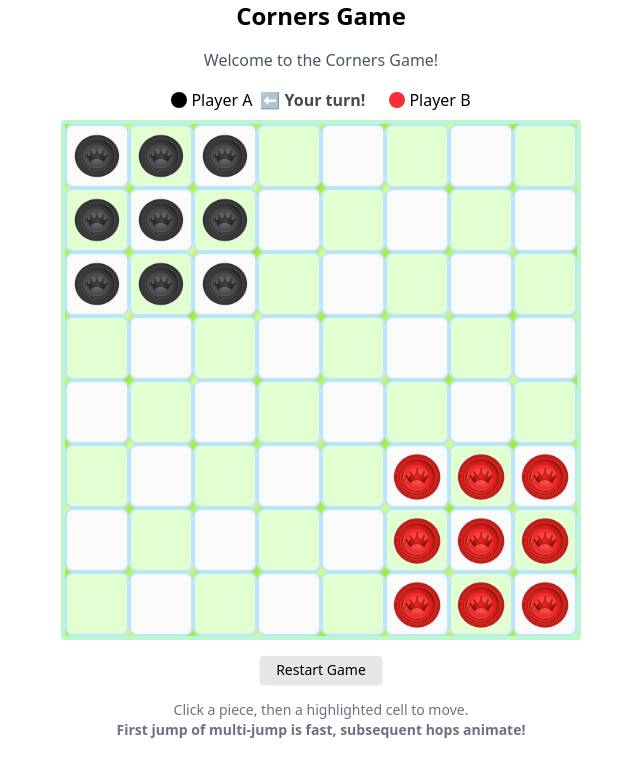
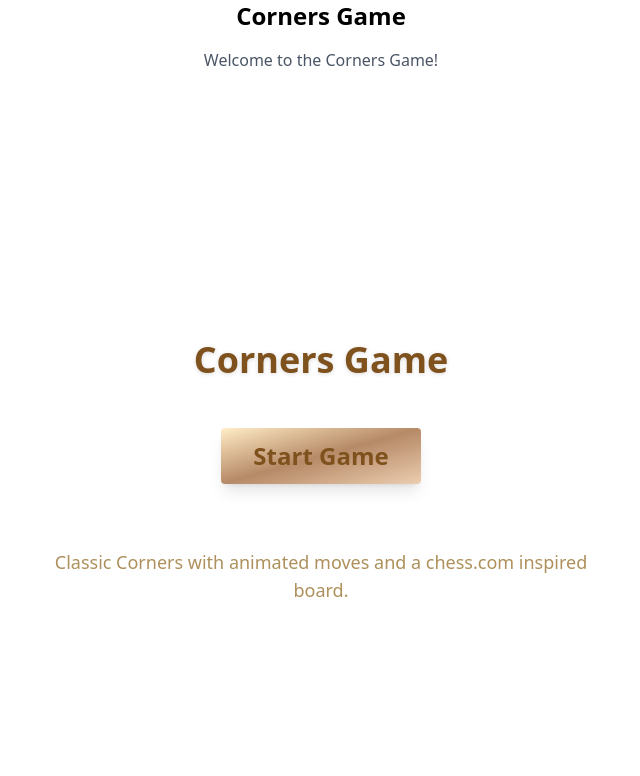
Before and after one commit to atadurdyyewserdar/corners-game, a React app in the folder frontend/: page / in a window 1280 px wide. Shown: the top 776 px of the page, without its empty margins (319-959 px from the left). Built offline with nearby package versions, Linux system fonts and the light colour scheme; the HTML template or start-up script is replaced by a standard one.

Commit message:
UI fixes

```diff
--- a/frontend/src/components/GameBoard.tsx
+++ b/frontend/src/components/GameBoard.tsx
@@ -1,9 +1,9 @@
-import React, { useState } from "react";
+import React, { useState, useRef, useEffect } from "react";
 import { motion } from "framer-motion";
 import type { Player } from "../types/game";
 
-const BLACK_PIECE_IMG = "/piece_black.png"; // Player A
-const RED_PIECE_IMG = "/piece_red.png";     // Player B
+const BLACK_PIECE_IMG = "/piece_black.png";
+const RED_PIECE_IMG = "/piece_red.png";
 
 const BOARD_SIZE = 8;
 const CELL_SIZE = 64;
@@ -11,6 +11,10 @@ const PIECE_SIZE = 0.8 * CELL_SIZE;
 
 type Position = { row: number; col: number };
 type PieceWithId = { id: string; player: Player; row: number; col: number };
+type MoveEntry = { pieces: PieceWithId[]; from?: Position; to?: Position };
+
+const DARK_SQUARE = "#A46D41";
+const LIGHT_SQUARE = "#F7E0AC";
 
 function createInitialPieces(): PieceWithId[] {
   let idCounter = 1;
@@ -24,7 +28,9 @@ function createInitialPieces(): PieceWithId[] {
       pieces.push({ id: `B-${idCounter++}`, player: "B", row, col });
   return pieces;
 }
-
+function clonePieces(pieces: PieceWithId[]): PieceWithId[] {
+  return pieces.map(p => ({ ...p }));
+}
 function getBoardFromPieces(pieces: PieceWithId[]): (Player | null)[][] {
   const board: (Player | null)[][] = Array.from({ length: BOARD_SIZE }, () =>
     Array.from({ length: BOARD_SIZE }, () => null)
@@ -32,7 +38,6 @@ function getBoardFromPieces(pieces: PieceWithId[]): (Player | null)[][] {
   for (const p of pieces) board[p.row][p.col] = p.player;
   return board;
 }
-
 function isPlayerInOpponentCorner(pieces: PieceWithId[], player: Player): boolean {
   if (player === "A") {
     for (let row = BOARD_SIZE - 3; row < BOARD_SIZE; row++)
@@ -50,16 +55,13 @@ function isPlayerInOpponentCorner(pieces: PieceWithId[], player: Player): boolea
   }
   return false;
 }
-
 function getValidMoves(board: (Player | null)[][], pos: Position): Position[] {
   const directions = [
-    { dr: -1, dc: 0 }, { dr: 1, dc: 0 },
-    { dr: 0, dc: -1 }, { dr: 0, dc: 1 },
+    { dr: -1, dc: 0 }, { dr: 1, dc: 0 }, { dr: 0, dc: -1 }, { dr: 0, dc: 1 },
   ];
   const moves: Position[] = [];
   const visited = new Set<string>();
   function posKey(p: Position) { return `${p.row},${p.col}`; }
-  // Adjacent
   directions.forEach(({ dr, dc }) => {
     const nr = pos.row + dr, nc = pos.col + dc;
     if (
@@ -71,7 +73,6 @@ function getValidMoves(board: (Player | null)[][], pos: Position): Position[] {
       visited.add(posKey({ row: nr, col: nc }));
     }
   });
-  // Recursive jumps
   function dfsJump(from: Position) {
     directions.forEach(({ dr, dc }) => {
       const midR = from.row + dr, midC = from.col + dc;
@@ -93,7 +94,6 @@ function getValidMoves(board: (Player | null)[][], pos: Position): Position[] {
   dfsJump(pos);
   return moves;
 }
-
 function findJumpPath(board: (Player | null)[][], from: Position, to: Position): Position[] {
   if (
     (Math.abs(from.row - to.row) === 1 && from.col === to.col) ||
@@ -128,7 +128,56 @@ function findJumpPath(board: (Player | null)[][], from: Position, to: Position):
   return path[path.length - 1].row === to.row && path[path.length - 1].col === to.col ? path : [from, to];
 }
 
+const PlayerCard: React.FC<{
+  label: string;
+  pieceImg: string;
+  active: boolean;
+  timer?: number;
+  color?: string;
+}> = ({ label, pieceImg, active, timer, color }) => (
+  <div
+    className={`flex flex-col items-center px-3 py-1 rounded select-none bg-white`}
+    style={{
+      border: active ? `2.2px solid #ffce3d` : "2px solid #cab38b",
+      boxShadow: active ? "0 0 12px 2px #e7b82e2c" : "0 1px 3px 1px #d6d3cf20",
+      minWidth: 88,
+      position: "relative",
+      transition: "border 0.15s, background 0.15s, box-shadow 0.25s",
+    }}
+  >
+    <img
+      src={pieceImg}
+      alt="Piece"
+      className="w-6 h-6 mb-1"
+      style={{
+        filter:
+          color === "red"
+            ? "drop-shadow(0 0 6px #f43f5e77)"
+            : "drop-shadow(0 0 6px #fff)",
+      }}
+    />
+    <span className="font-bold text-xs uppercase tracking-wider"
+      style={{color: color === "red" ? "#a00" : "#84623a"}}
+    >
+      {label}
+    </span>
+    {active && timer !== undefined && (
+      <span
+        className="absolute -top-2 right-1 bg-[#72522e] text-white text-xs font-bold rounded px-2 py-px"
+        style={{
+          boxShadow: "0 1px 4px #3331",
+          fontSize: 13,
+          letterSpacing: 1.2,
+        }}
+      >
+        {timer}s
+      </span>
+    )}
+  </div>
+);
+
 const GameBoard = () => {
+  const [started, setStarted] = useState(false);
   const [pieces, setPieces] = useState<PieceWithId[]>(createInitialPieces());
   const [currentPlayer, setCurrentPlayer] = useState<Player>("A");
   const [selected, setSelected] = useState<PieceWithId | null>(null);
@@ -136,39 +185,63 @@ const GameBoard = () => {
   const [winner, setWinner] = useState<Player>(null);
   const [lastMove, setLastMove] = useState<{ from: Position; to: Position } | null>(null);
   const [animating, setAnimating] = useState(false);
+  const [turnSeconds, setTurnSeconds] = useState(0);
+  const [history, setHistory] = useState<MoveEntry[]>([
+    { pieces: createInitialPieces() }
+  ]);
+  const interval = useRef<number | null>(null);
+
+  useEffect(() => {
+    if (started && !gameOver) {
+      interval.current = setInterval(() => {
+        setTurnSeconds(s => s + 1);
+      }, 1000);
+      return () => { if (interval.current) clearInterval(interval.current); };
+    }
+    if (!started || gameOver) {
+      if (interval.current) clearInterval(interval.current);
+    }
+  }, [started, gameOver, currentPlayer]);
+
+  useEffect(() => {
+    setTurnSeconds(0);
+  }, [currentPlayer, started]);
 
   const board = getBoardFromPieces(pieces);
   const validMovePositions = selected ? getValidMoves(board, selected) : [];
 
-  function resetGame() {
-    setPieces(createInitialPieces());
+  function resetGame(alsoStop?: boolean) {
+    const init = createInitialPieces();
+    setPieces(init);
     setCurrentPlayer("A");
     setSelected(null);
     setGameOver(false);
     setWinner(null);
     setLastMove(null);
     setAnimating(false);
+    setTurnSeconds(0);
+    setHistory([{ pieces: clonePieces(init) }]);
+    if (alsoStop) setStarted(false);
   }
 
   async function animatePieceStepwise(piece: PieceWithId, path: Position[]) {
     setAnimating(true);
+    let newPositions = clonePieces(pieces);
     for (let i = 1; i < path.length; ++i) {
-      // First move: short delay (90ms), others: 300ms
       await new Promise(res => setTimeout(res, i === 1 ? 90 : 300));
-      setPieces(prev =>
-        prev.map(p =>
+      newPositions = newPositions.map(p =>
         p.id === piece.id
           ? { ...p, row: path[i].row, col: path[i].col }
           : p
-        )
       );
-      setLastMove({ from: path[i - 1], to: path[i] });
+      setPieces(clonePieces(newPositions));
+      setLastMove({ from: path[0], to: path[path.length - 1] });
     }
     setAnimating(false);
   }
 
   function handleCellClick(row: number, col: number) {
-    if (gameOver || animating) return;
+    if (!started || gameOver || animating) return;
     const piece = pieces.find(p => p.row === row && p.col === col);
     if (selected) {
       const moves = getValidMoves(board, selected);
@@ -183,6 +256,14 @@ const GameBoard = () => {
               ? { ...p, row, col }
               : p
           );
+          setHistory(prev => [
+            ...prev,
+            {
+              pieces: movedPieces.map(p => ({ ...p })),
+              from: { row: path[0].row, col: path[0].col },
+              to: { row: path[path.length - 1].row, col: path[path.length - 1].col }
+            }
+          ]);
           if (isPlayerInOpponentCorner(movedPieces, currentPlayer)) {
             setGameOver(true);
             setWinner(currentPlayer);
@@ -208,46 +289,93 @@ const GameBoard = () => {
 
   function cellOutline(row: number, col: number): string | undefined {
     let outline = "";
-    if (selected && selected.row === row && selected.col === col) outline = "#facc15"; // yellow
+    if (selected && selected.row === row && selected.col === col) outline = "#facc15";
     else if (
       selected &&
       validMovePositions.some((p) => p.row === row && p.col === col)
     )
-      outline = "#22d3ee"; // cyan
+      outline = "#14c8ea";
     else if (lastMove && lastMove.to.row === row && lastMove.to.col === col) outline = "#6366f1";
     else if (lastMove && lastMove.from.row === row && lastMove.from.col === col) outline = "#818cf8";
     return outline || undefined;
   }
 
+  // Show overlays only for the last move's `from` and `to`, not all path steps during multi-jump.
+  function isHistoryOverlay(row: number, col: number) {
+    if (!history.length) return null;
+    const latest = history[history.length - 1];
+    if (!latest.from || !latest.to) return null;
+    if (latest.from.row === row && latest.from.col === col) return "from";
+    if (latest.to.row === row && latest.to.col === col) return "to";
+    return null;
+  }
+
+  function jumpToHistory(idx: number) {
+    setPieces(history[idx].pieces.map(p => ({ ...p })));
+    setCurrentPlayer(idx % 2 === 0 ? "A" : "B");
+    setSelected(null);
+    setGameOver(false);
+    setWinner(null);
+    setLastMove(history[idx].from && history[idx].to
+      ? { from: history[idx].from, to: history[idx].to }
+      : null
+    );
+    setTurnSeconds(0);
+  }
+
   return (
-    <div className="flex flex-col items-center">
-      {/* Player Legend */}
-      <div className="flex gap-6 items-center mt-4 mb-2 text-base">
-        <div className="flex items-center gap-1">
-          <span className="inline-block w-4 h-4 bg-black rounded-full"></span>
-          <span>
-            Player&nbsp;A
-            {currentPlayer === "A" && !gameOver && (
-              <span className="ml-2 text-black font-semibold animate-pulse">⬅ Your turn!</span>
-            )}
-          </span>
+    <div className="flex flex-col items-center min-h-[100vh] justify-center bg-white py-6">
+      {!started ? (
+        <div className="flex flex-col items-center gap-10 py-16">
+          <h1 className="text-4xl font-extrabold text-[#7e511d] drop-shadow-sm text-center mb-2">
+            Corners Game
+          </h1>
+          <button
+            className="px-8 py-3 rounded text-2xl font-bold bg-gradient-to-br from-[#ffeec8] via-[#A46D41]/80 to-[#ebceb0] text-[#7e511d] shadow-lg hover:scale-105 transition cursor-pointer"
+            onClick={() => { setStarted(true); resetGame(); }}
+            style={{ cursor: "pointer" }}
+          >
+            Start Game
+          </button>
+          <p className="text-center text-lg text-[#ad905b] mt-6 px-3 max-w-xl">
+            Classic Corners with animated moves and a chess.com inspired board.
+          </p>
         </div>
-        <div className="flex items-center gap-1">
-          <span className="inline-block w-4 h-4 bg-red-500 rounded-full"></span>
-          <span>
-            Player&nbsp;B
-            {currentPlayer === "B" && !gameOver && (
-              <span className="ml-2 text-red-700 font-semibold animate-pulse">⬅ Your turn!</span>
-            )}
-          </span>
+      ) : (
+        <>
+          {/* Centered Player Panel over the board */}
+          <div className="flex flex-row mb-3 w-full justify-center items-center gap-12">
+            <PlayerCard
+              label="Player A"
+              pieceImg={BLACK_PIECE_IMG}
+              active={currentPlayer === "A" && !gameOver}
+              timer={currentPlayer === "A" && !gameOver ? turnSeconds : undefined}
+              color="#6b4c29"
+            />
+            <div
+              className="text-[#7e511d] text-lg font-bold font-serif px-4 select-none"
+              style={{
+                opacity: 0.72,
+                textShadow: "0 1px 0 #fff, 0 1px 12px #baad8033"
+              }}
+            >
+              vs
             </div>
+            <PlayerCard
+              label="Player B"
+              pieceImg={RED_PIECE_IMG}
+              active={currentPlayer === "B" && !gameOver}
+              timer={currentPlayer === "B" && !gameOver ? turnSeconds : undefined}
+              color="#b91c1c"
+            />
           </div>
+          <div className="flex flex-row justify-center items-start gap-8 w-full">
+            {/* Board */}
             <div
-        className="relative rounded overflow-hidden border-4 border-green-200"
+              className="relative overflow-hidden rounded bg-white border-4 border-[#ddc391] shadow-lg"
               style={{
-          width: BOARD_SIZE * CELL_SIZE + 8,
-          height: BOARD_SIZE * CELL_SIZE + 8,
-          background: "repeating-linear-gradient(135deg,#a3e635,#bef264 12px,#d9f99d 18px,#a3e635 32px)"
+                width: BOARD_SIZE * CELL_SIZE + 16,
+                height: BOARD_SIZE * CELL_SIZE + 16,
               }}
             >
               <div
@@ -257,26 +385,32 @@ const GameBoard = () => {
                   gridTemplateRows: `repeat(${BOARD_SIZE}, ${CELL_SIZE}px)`,
                   width: "100%",
                   height: "100%",
-            position: "relative",
-            zIndex: 1,
+                  background: `linear-gradient(180deg, #fff7eb 0%, #f7e0ac 100%)`,
+                  borderRadius: 13,
+                  overflow: "hidden"
                 }}
               >
                 {Array.from({ length: BOARD_SIZE }).map((_, row) =>
                   Array.from({ length: BOARD_SIZE }).map((_, col) => {
-              const colorIdx = (row + col) % 2;
+                    const color = (row + col) % 2 === 1 ? DARK_SQUARE : LIGHT_SQUARE;
                     const outlineColor = cellOutline(row, col);
+                    const histType = isHistoryOverlay(row, col);
+                    let highlightBG = "";
+                    if (outlineColor === "#14c8ea") highlightBG = "radial-gradient(circle at 55% 60%, #28e0ff99 0%, #f7e0ac33 100%)";
+                    if (outlineColor === "#facc15") highlightBG = "radial-gradient(circle at 45% 40%, #ffe89399 0%, #a46d4133 100%)";
                     return (
                       <div
                         key={`${row}-${col}`}
-                  className="relative"
+                        className="relative rounded"
                         style={{
                           width: CELL_SIZE,
                           height: CELL_SIZE,
-                    background: colorIdx === 0 ? "#fafaf9" : "#e1ffd1",
-                    border: "2px solid #bae6fd",
-                    boxSizing: "border-box",
-                    borderRadius: 8,
-                    cursor: !gameOver ? "pointer" : "default"
+                          background: highlightBG || color,
+                          border: "none",
+                          boxShadow: (row === 0 || col === 0 || row === BOARD_SIZE - 1 || col === BOARD_SIZE - 1)
+                            ? "0 2px 15px #52391d11"
+                            : "",
+                          cursor: "pointer"
                         }}
                         onClick={() => handleCellClick(row, col)}
                       >
@@ -293,6 +427,19 @@ const GameBoard = () => {
                               borderRadius: 8,
                               zIndex: 2,
                               boxSizing: "border-box",
+                              boxShadow: "0 0 8px 2px #dcfaee22"
+                            }}
+                          />
+                        )}
+                        {/* Only show last move's from/to, not intermediate steps */}
+                        {histType && (
+                          <div
+                            className="absolute inset-0 rounded"
+                            style={{
+                              background: histType === "from"
+                                ? "rgba(70,123,233,0.18)"
+                                : "rgba(251,201,53,0.17)",
+                              zIndex: 1
                             }}
                           />
                         )}
@@ -311,34 +458,93 @@ const GameBoard = () => {
                     top: piece.row * CELL_SIZE + (CELL_SIZE - PIECE_SIZE) / 2
                   }}
                   initial={false}
-            transition={{ type: "spring", stiffness: 450, damping: 28 }}
+                  transition={{ type: "spring", stiffness: 520, damping: 32 }}
                   style={{
                     position: "absolute",
                     width: PIECE_SIZE,
                     height: PIECE_SIZE,
                     zIndex: 10,
                     pointerEvents: "none",
-              userSelect: "none"
+                    userSelect: "none",
+                    filter: piece.player === "A"
+                      ? "drop-shadow(0 2px 10px #55380a8c)"
+                      : "drop-shadow(0 2px 12px #a63f2470)"
                   }}
                   draggable={false}
                 />
               ))}
             </div>
+            {/* History: only after game ends! */}
+            {gameOver && (
+              <div className="flex flex-col items-start rounded bg-white border border-gray-300 shadow px-3 py-2 max-h-[520px] overflow-y-auto">
+                <div className="font-bold mb-2 text-[#a46d41] text-base">Move history</div>
+                {history.map((item, idx) => (
                   <button
-        className="mt-4 mb-2 px-4 py-1 bg-gray-200 rounded hover:bg-gray-300 text-sm font-medium shadow"
-        onClick={resetGame}
+                    key={idx}
+                    className={`mb-1 flex gap-2 items-center text-xs font-mono rounded px-2 py-[2px]  ${idx === history.length - 1 ? "bg-[#eee3bc] font-bold border border-[#e4d39f]" : "bg-white border border-transparent"} hover:bg-[#f7e0ac]`}
+                    onClick={() => jumpToHistory(idx)}
+                    style={{ minWidth: 80, cursor: "pointer" }}
+                  >
+                    <span className={`pr-1`}>
+                      {idx === 0
+                        ? "Start"
+                        : `#${idx}`}
+                    </span>
+                    {idx !== 0 && item.from && item.to && (
+                      <span
+                        className="rounded bg-gray-100 px-1"
+                        style={{
+                          fontFamily: "monospace",
+                          fontSize: "12px",
+                          color: "#555",
+                        }}
+                      >
+                        {`[${item.from.row},${item.from.col}] → [${item.to.row},${item.to.col}]`}
+                      </span>
+                    )}
+                  </button>
+                ))}
+              </div>
+            )}
+          </div>
+          <div className="flex flex-row gap-6 justify-center items-center mt-7">
+            <button
+              className="px-5 py-2 rounded font-semibold text-[#A46D41] bg-[#f3e1c0] border border-[#ca9b69] shadow hover:bg-[#e5d3ba] hover:scale-105 transition cursor-pointer"
+              onClick={() => resetGame(false)}
               disabled={animating}
+              style={{ cursor: "pointer" }}
             >
               Restart Game
             </button>
-      <p className="mt-2 text-sm text-gray-500 text-center">
-        Click a piece, then a highlighted cell to move.<br />
-        <b>First jump of multi-jump is fast, subsequent hops animate!</b>
-      </p>
+            <button
+              className="px-5 py-2 rounded font-semibold text-[#75441a] bg-[#ffe4c7] border border-[#ca9b69] shadow hover:bg-[#fadfb5] hover:scale-105 transition cursor-pointer"
+              onClick={() => resetGame(true)}
+              disabled={animating}
+              style={{ cursor: "pointer" }}
+            >
+              End Game
+            </button>
+          </div>
           {gameOver && (
-        <div className="mt-4 px-6 py-3 bg-green-100 border border-green-300 rounded shadow text-xl font-bold text-green-700">
-          Winner: {winner}
+            <div className="mt-7 px-8 py-4 bg-gradient-to-br from-[#f7e0ac] to-[#a46d41] border-2 border-[#d7ad81] rounded shadow text-2xl font-black text-[#7e511d] tracking-wide uppercase flex flex-col items-center">
+              <div>
+                Winner:{" "}
+                <span className={"ml-2"}
+                  style={{
+                    color: winner === "A" ? "#6b4c29" : "#b91c1c",
+                    textShadow: winner === "A"
+                      ? "0 2px 7px #fff9"
+                      : "0 2px 7px #fdcfcc",
+                  }}>
+                  {winner === "A" ? "Player A" : "Player B"}
+                </span>
               </div>
+              <div className="mt-2 text-base tracking-wider font-medium text-[#9f6d35]">
+                (Tap Restart to play again or roll back with history)
+              </div>
+            </div>
+          )}
+        </>
       )}
     </div>
   );
```
Lines whose indentation alone changed are shown as unchanged.
